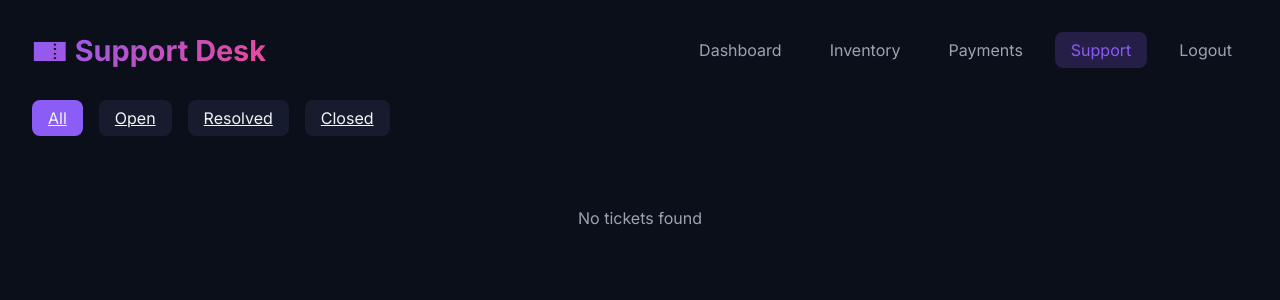
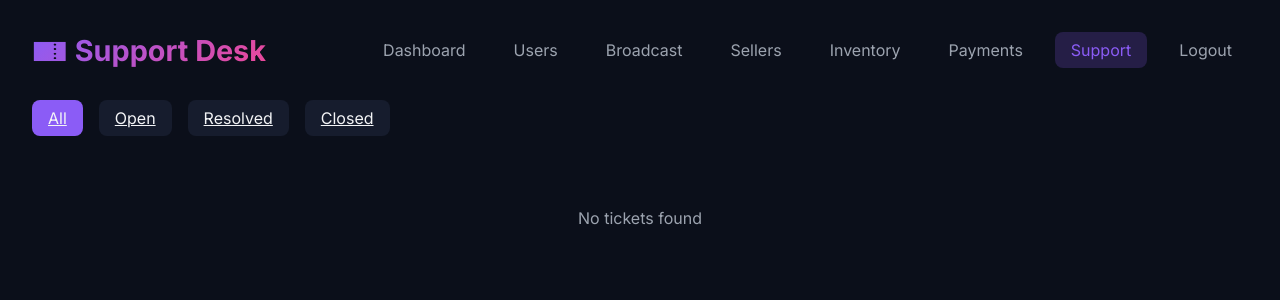
Before and after one commit to Devashishprog99/pybot, a Flask app: template templates/admin_support.html in a window 1280 px wide. Shown: the top 300 px of the page. Run offline with Flask 3, Linux system fonts and the light colour scheme; the template is opened without the code that fills it, so the values that code supplies are empty.

Commit message:
Add navigation buttons to all admin pages - Users, Broadcast, Sellers links

```diff
--- a/templates/admin_inventory.html
+++ b/templates/admin_inventory.html
@@ -153,12 +153,16 @@
         <h1>📦 Inventory</h1>
         <nav class="nav">
             <a href="/dashboard">Dashboard</a>
+            <a href="/admin/users">Users</a>
+            <a href="/admin/broadcast">Broadcast</a>
+            <a href="/admin/sellers">Sellers</a>
             <a href="/admin/inventory" class="active">Inventory</a>
             <a href="/admin/payments">Payments</a>
             <a href="/admin/support">Support</a>
             <a href="/logout">Logout</a>
         </nav>
     </div>
+
 
     <div class="stats-grid">
         <div class="stat-card">
--- a/templates/admin_payments.html
+++ b/templates/admin_payments.html
@@ -132,12 +132,16 @@
         <h1>💸 Pending Payments</h1>
         <nav class="nav">
             <a href="/dashboard">Dashboard</a>
+            <a href="/admin/users">Users</a>
+            <a href="/admin/broadcast">Broadcast</a>
+            <a href="/admin/sellers">Sellers</a>
             <a href="/admin/inventory">Inventory</a>
             <a href="/admin/payments" class="active">Payments</a>
             <a href="/admin/support">Support</a>
             <a href="/logout">Logout</a>
         </nav>
     </div>
+
 
     <div class="payments">
         {% if payments %}
--- a/templates/admin_support.html
+++ b/templates/admin_support.html
@@ -207,12 +207,16 @@
         <h1>🎫 Support Desk</h1>
         <nav class="nav">
             <a href="/dashboard">Dashboard</a>
+            <a href="/admin/users">Users</a>
+            <a href="/admin/broadcast">Broadcast</a>
+            <a href="/admin/sellers">Sellers</a>
             <a href="/admin/inventory">Inventory</a>
             <a href="/admin/payments">Payments</a>
             <a href="/admin/support" class="active">Support</a>
             <a href="/logout">Logout</a>
         </nav>
     </div>
+
 
     <div class="filters">
         <a href="/admin/support" class="filter-btn {% if not current_status %}active{% endif %}">All</a>
```
